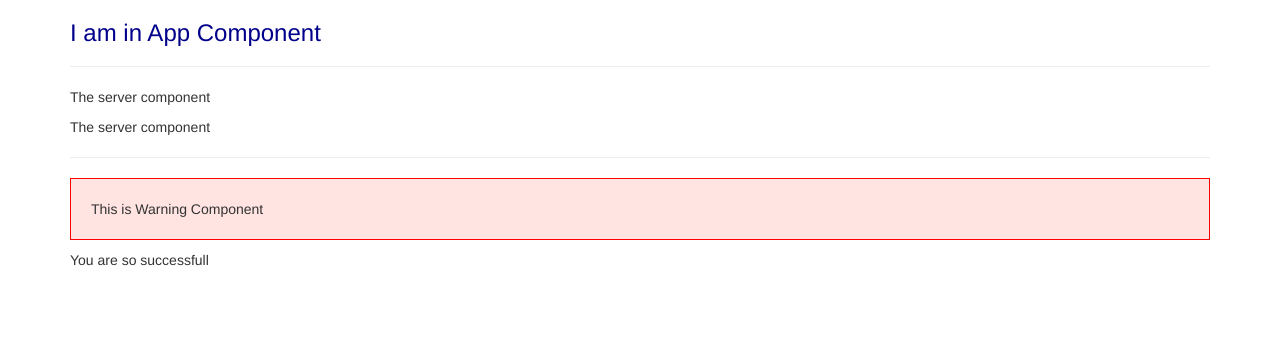
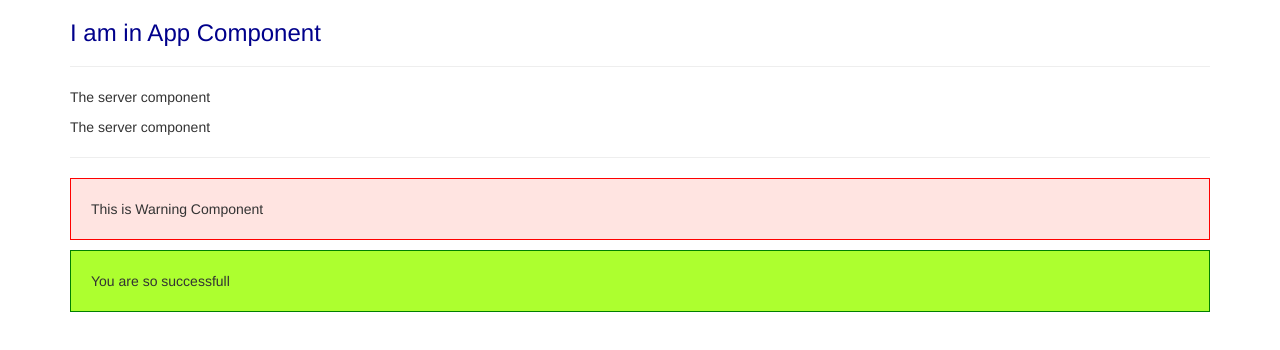
Before and after one commit to pranavbhardwaj91/my-first-app, an Angular app: page / in a window 1280 px wide. Shown: the top 350 px of the page. Built offline with nearby package versions, Linux system fonts and the light colour scheme.

Commit message:
adding styles to success component

```diff
--- a/src/app/successalert/successalert.component.css
+++ b/src/app/successalert/successalert.component.css
@@ -0,0 +1,5 @@
+p{
+    padding: 20px;
+    background-color: greenyellow;
+    border: 1px solid green;
+}
```
